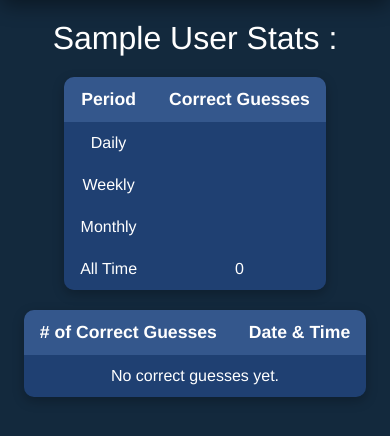
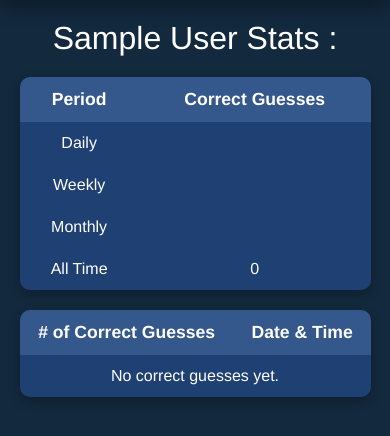
Before and after one commit to rivitaly/whats-the-weather, a PHP site: page /stats.php in a window 390 px wide. Shown: the part 65-501 px from the top of the page. Run offline with PHP 8.4, Linux system fonts and the light colour scheme; the visitor is signed in with stand-in values (Sample User, id 1); data that the repository does not hold is empty.

Commit message:
Mobile stats changes

```diff
--- a/css/style.css
+++ b/css/style.css
@@ -552,6 +552,10 @@ body {
       gap: 20px;
       align-items: center;
   }
+  #summary-table, #guesses-table {
+    width: 90%;
+    max-width: 500px;
+  }
 
   .ghost-box {
     grid-row: 1;
```
